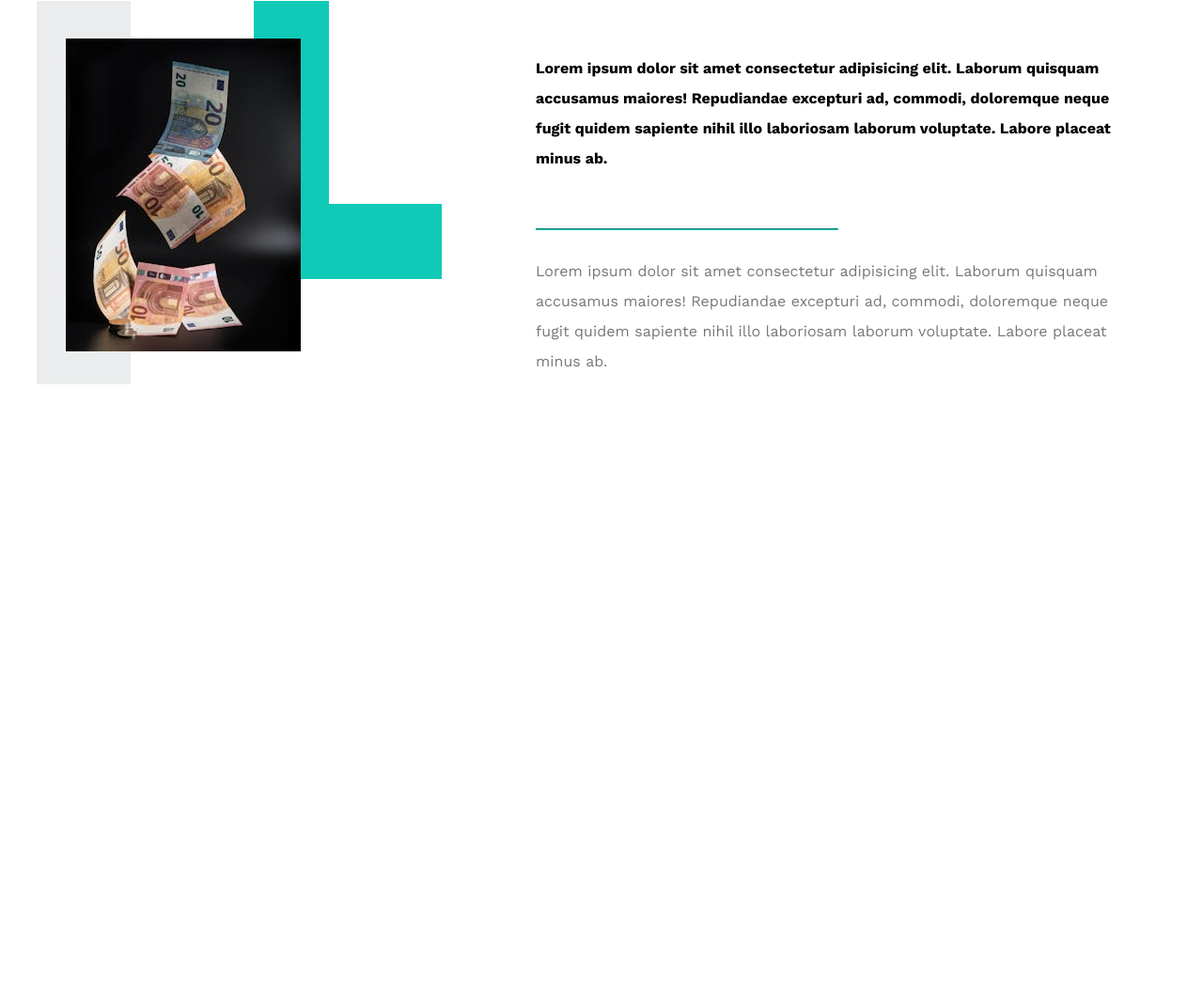
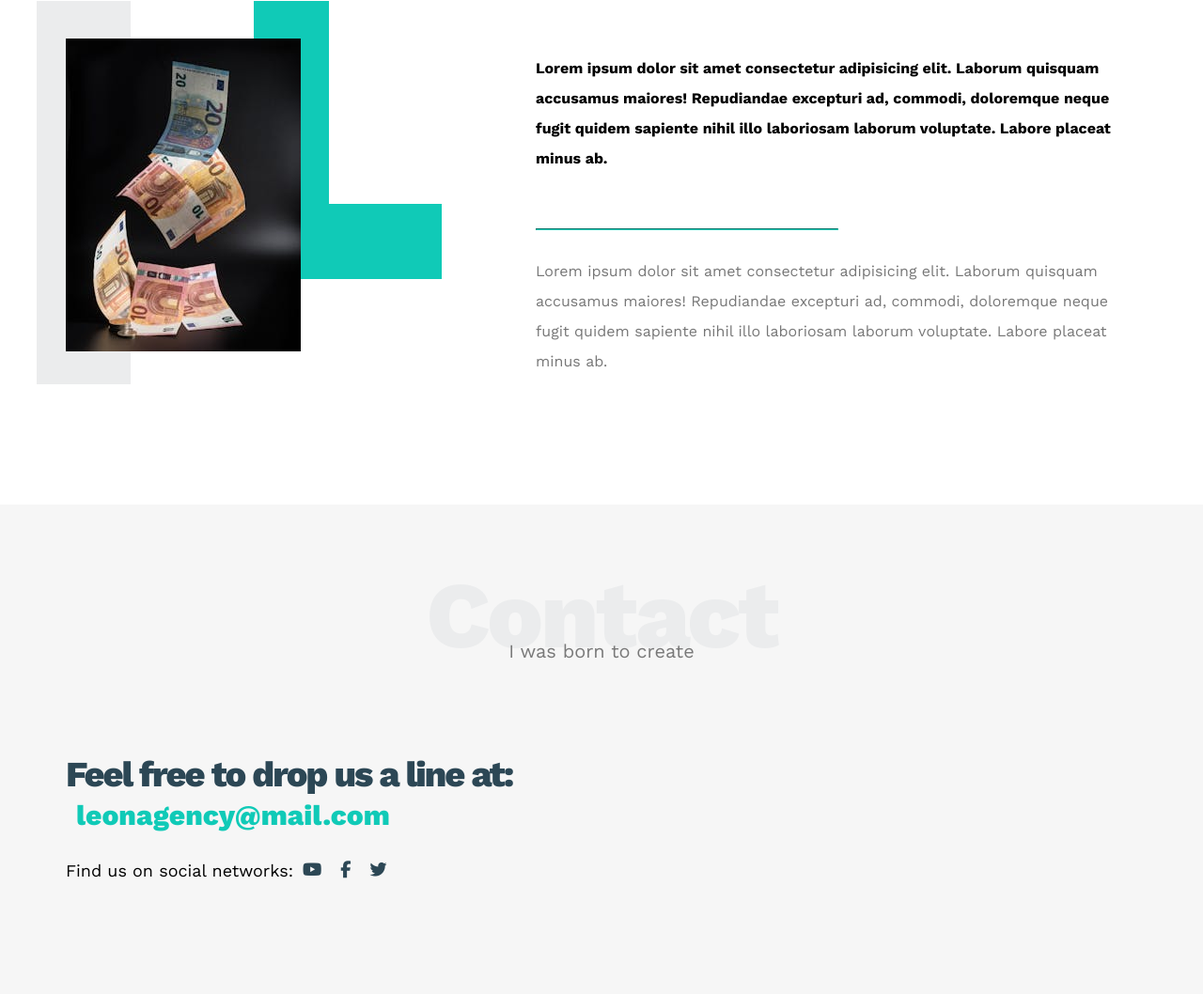
Before and after one commit to abdelrhman892/template_1_HTML-CSS, a plain HTML site: page index.html in a window 1280 px wide. Shown: the part 2941-3999 px from the top of the page at 94% size. Before the commit the page ends 3478 px from the top, so only its background shows below. Drawn offline with nearby package versions, Linux system fonts and the light colour scheme; a web font is replaced by a local one.

Commit message:
finish with contact section

```diff
--- a/CSS/leon.css
+++ b/CSS/leon.css
@@ -430,3 +430,53 @@ body {
 .about .about-content .image:hover::after {
   border-color: #ebeced; /* Change border color on hover */
 }
+
+.contact {
+  padding-top: var(--section-padding);
+  padding-bottom: var(--section-padding);
+  background-color: var(--section-background);
+}
+
+.contact .info {
+  padding-top: var(--section-padding);
+  padding-bottom: var(--section-padding);
+  text-align: start;
+}
+
+.contact .info .label {
+  font-size: 38px;
+  font-weight: 800;
+  color: var(--secondary-color);
+  letter-spacing: -2px;
+  margin-bottom: 15px;
+}
+
+.contact .info .link {
+  display: block;
+  font-size: 30px;
+  font-weight: 800;
+  color: var(--main-color);
+  text-decoration: none;
+  margin-left: 11px;
+  margin-top: -11px;
+  margin-bottom: 32px;
+}
+
+.contact .info .social {
+  display: flex;
+  justify-content: left;
+  margin-top: 20px;
+  font-size: 18px;
+}
+
+.contact .info .social i {
+  margin: 0 10px;
+  color: var(--secondary-color);
+}
+
+@media (max-width: 767px) {
+  .contact .info .label,
+  .contact .info .link {
+    font-size: 25px;
+  }
+}
--- a/index.html
+++ b/index.html
@@ -154,5 +154,21 @@
         </div>
     </div>
 
+    <div class="contact">
+        <div class="container">
+            <h2 class="special-heading">Contact</h2>
+            <p>I was born to create</p>
+            <div class="info">
+                <p class="label">Feel free to drop us a line at:</p>
+                <a href="mailto:leonagency@mail.com?subject=Contact" class="link">leonagency@mail.com</a>
+                <div class="social">
+                    Find us on social networks:
+                    <i class="fab fa-youtube"></i>
+                    <i class="fab fa-facebook-f"></i>
+                    <i class="fab fa-twitter"></i>
+                </div>
+            </div>
+        </div>
+    </div>
 </body>
 </html>
```
